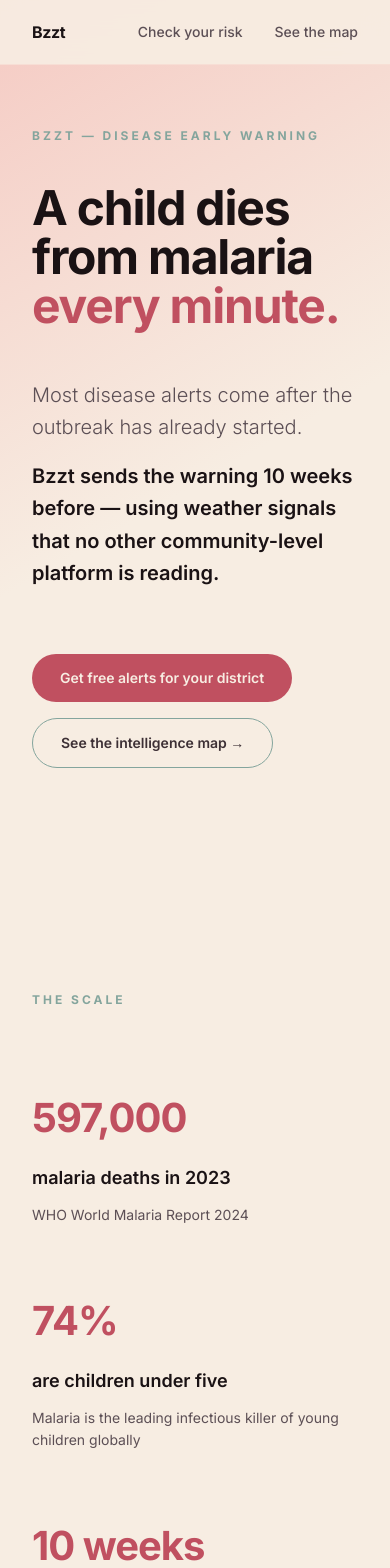
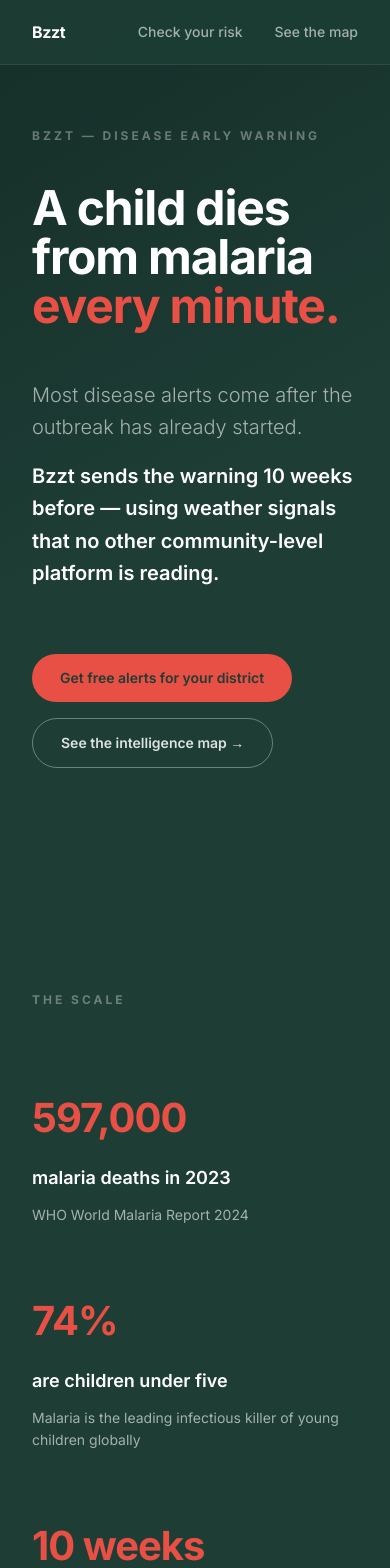
Before and after one commit to divyanka-kapoor/bzzt, a Next.js app: page / in a window 390 px wide. Shown: the top 1568 px of the page. Built offline with nearby package versions, Linux system fonts and the light colour scheme.

Commit message:
Swap to deep teal/white/red color scheme inspired by reference image

```diff
--- a/app/page.tsx
+++ b/app/page.tsx
@@ -10,22 +10,22 @@
 
 export default function Home() {
   return (
-    <main id="main-content" className="overflow-x-hidden" style={{ background: '#f7ede2', color: '#1a1214' }}>
+    <main id="main-content" className="overflow-x-hidden" style={{ background: '#1d3d35', color: '#ffffff' }}>
 
       <a href="#enroll"
         className="sr-only focus:not-sr-only focus:fixed focus:top-4 focus:left-4 focus:z-50 focus:px-4 focus:py-2 focus:rounded-lg focus:text-sm focus:font-medium"
-        style={{ background: '#1a1214', color: '#f7ede2' }}>
+        style={{ background: '#ffffff', color: '#1d3d35' }}>
         Skip to enrollment
       </a>
 
       {/* ── NAV ─────────────────────────────────────────────────────────── */}
       <nav aria-label="Main navigation"
         className="fixed top-0 left-0 right-0 z-50 flex items-center justify-between px-8 md:px-16 py-5"
-        style={{ background: 'rgba(247,237,226,0.92)', backdropFilter: 'blur(12px)', borderBottom: '1px solid rgba(245,202,195,0.4)' }}>
-        <span className="text-base font-bold tracking-tight" style={{ color: '#1a1214' }}>Bzzt</span>
+        style={{ background: 'rgba(29,61,53,0.92)', backdropFilter: 'blur(12px)', borderBottom: '1px solid rgba(255,255,255,0.08)' }}>
+        <span className="text-base font-bold tracking-tight" style={{ color: '#ffffff' }}>Bzzt</span>
         <div className="flex items-center gap-8">
-          <Link href="/lookup" className="text-sm font-medium focus:outline-none focus:underline" style={{ color: '#5c4f55' }}>Check your risk</Link>
-          <Link href="/dashboard" className="text-sm font-medium focus:outline-none focus:underline" style={{ color: '#5c4f55' }}>See the map</Link>
+          <Link href="/lookup" className="text-sm font-medium focus:outline-none focus:underline" style={{ color: 'rgba(255,255,255,0.6)' }}>Check your risk</Link>
+          <Link href="/dashboard" className="text-sm font-medium focus:outline-none focus:underline" style={{ color: 'rgba(255,255,255,0.6)' }}>See the map</Link>
         </div>
       </nav>
 
@@ -33,28 +33,28 @@
       <section
         aria-labelledby="hero-heading"
         className="min-h-screen flex flex-col justify-center px-8 md:px-16 lg:px-24 pt-32 pb-24"
-        style={{ background: 'linear-gradient(150deg, #f5cac3 0%, #f7ede2 55%)' }}
+        style={{ background: 'linear-gradient(150deg, #152e28 0%, #1d3d35 55%)' }}
       >
         <div className="max-w-screen-xl mx-auto w-full">
           <ScrollReveal>
-            <p className="text-xs font-bold uppercase tracking-[0.25em] mb-10" style={{ color: '#84a59d' }}>
+            <p className="text-xs font-bold uppercase tracking-[0.25em] mb-10" style={{ color: 'rgba(255,255,255,0.35)' }}>
               Bzzt — Disease Early Warning
             </p>
           </ScrollReveal>
           <ScrollReveal delay={100}>
             <h1 id="hero-heading"
               className="text-[clamp(3rem,8vw,7rem)] font-bold tracking-tight leading-[1.02] mb-12"
-              style={{ color: '#1a1214' }}>
+              style={{ color: '#ffffff' }}>
               A child dies<br />
               from malaria<br />
-              <span style={{ color: '#c05060' }}>every minute.</span>
+              <span style={{ color: '#e85045' }}>every minute.</span>
             </h1>
           </ScrollReveal>
           <ScrollReveal delay={200}>
-            <p className="text-xl md:text-2xl leading-relaxed max-w-xl mb-4" style={{ color: '#5c4f55', fontWeight: 300 }}>
+            <p className="text-xl md:text-2xl leading-relaxed max-w-xl mb-4" style={{ color: 'rgba(255,255,255,0.6)', fontWeight: 300 }}>
               Most disease alerts come after the outbreak has already started.
             </p>
-            <p className="text-xl md:text-2xl leading-relaxed max-w-xl mb-16 font-semibold" style={{ color: '#1a1214' }}>
+            <p className="text-xl md:text-2xl leading-relaxed max-w-xl mb-16 font-semibold" style={{ color: '#ffffff' }}>
               Bzzt sends the warning 10 weeks before — using weather signals
               that no other community-level platform is reading.
             </p>
@@ -63,12 +63,12 @@
             <div className="flex flex-wrap gap-4">
               <Link href="#enroll"
                 className="inline-flex items-center font-semibold text-sm px-7 py-3.5 rounded-full hover:opacity-90 focus:outline-none focus:ring-2 focus:ring-offset-2 focus:ring-offset-transparent transition-opacity"
-                style={{ background: '#c05060', color: '#f7ede2' }}>
+                style={{ background: '#e85045', color: '#1d3d35' }}>
                 Get free alerts for your district
               </Link>
               <Link href="/dashboard"
                 className="inline-flex items-center font-semibold text-sm px-7 py-3.5 rounded-full hover:opacity-80 focus:outline-none focus:ring-2 focus:ring-offset-2 transition-opacity border"
-                style={{ background: 'transparent', color: '#3d3035', borderColor: '#84a59d' }}>
+                style={{ background: 'transparent', color: 'rgba(255,255,255,0.85)', borderColor: 'rgba(255,255,255,0.35)' }}>
                 See the intelligence map →
               </Link>
             </div>
@@ -78,10 +78,10 @@
 
       {/* ── SECTION 2: THE NUMBERS ──────────────────────────────────────── */}
       <section aria-label="Key statistics" className="min-h-[85vh] flex flex-col justify-center px-8 md:px-16 lg:px-24 py-32"
-        style={{ background: '#f7ede2' }}>
+        style={{ background: '#1d3d35' }}>
         <div className="max-w-screen-xl mx-auto w-full">
           <ScrollReveal>
-            <p className="text-xs font-bold uppercase tracking-[0.25em] mb-20" style={{ color: '#84a59d' }}>The scale</p>
+            <p className="text-xs font-bold uppercase tracking-[0.25em] mb-20" style={{ color: 'rgba(255,255,255,0.35)' }}>The scale</p>
           </ScrollReveal>
           <div className="grid grid-cols-1 md:grid-cols-3 gap-16 md:gap-8">
             {[
@@ -90,26 +90,26 @@
               { n: '10 weeks', sub: 'ahead — in the weather', note: 'Before a single case reaches any health authority', delay: 300 },
             ].map(({ n, sub, note, delay }) => (
               <ScrollReveal key={n} delay={delay}>
-                <div className="text-[clamp(2.5rem,5vw,4.5rem)] font-bold tracking-tight mb-4" style={{ color: '#c05060' }}>{n}</div>
-                <div className="text-lg font-semibold mb-3" style={{ color: '#1a1214' }}>{sub}</div>
-                <div className="text-sm leading-relaxed" style={{ color: '#5c4f55' }}>{note}</div>
+                <div className="text-[clamp(2.5rem,5vw,4.5rem)] font-bold tracking-tight mb-4" style={{ color: '#e85045' }}>{n}</div>
+                <div className="text-lg font-semibold mb-3" style={{ color: '#ffffff' }}>{sub}</div>
+                <div className="text-sm leading-relaxed" style={{ color: 'rgba(255,255,255,0.6)' }}>{note}</div>
               </ScrollReveal>
             ))}
           </div>
 
           {/* Delhi validation */}
           <ScrollReveal delay={200} className="mt-24">
-            <div className="rounded-3xl p-10 md:p-12 max-w-3xl" style={{ background: '#f5cac3' }}>
-              <p className="text-xs font-bold uppercase tracking-[0.25em] mb-5" style={{ color: '#c05060' }}>
+            <div className="rounded-3xl p-10 md:p-12 max-w-3xl" style={{ background: '#2a5248' }}>
+              <p className="text-xs font-bold uppercase tracking-[0.25em] mb-5" style={{ color: '#e85045' }}>
                 Signal validated — Delhi, May 2026
               </p>
-              <p className="text-lg leading-relaxed mb-4" style={{ color: '#3d3035' }}>
+              <p className="text-lg leading-relaxed mb-4" style={{ color: 'rgba(255,255,255,0.85)' }}>
                 Bzzt flagged Delhi as elevated dengue risk based on rising symptom searches
                 and climate conditions. Delhi&rsquo;s Municipal Corporation subsequently
                 confirmed the highest April dengue case count in five years —
                 52 cases, up 24% year-on-year. The Bzzt signal and official case data were in agreement.
               </p>
-              <p className="text-xs" style={{ color: '#5c4f55' }}>
+              <p className="text-xs" style={{ color: 'rgba(255,255,255,0.6)' }}>
                 Source: Business Standard · MCD surveillance data · May 2026
               </p>
             </div>
@@ -119,11 +119,11 @@
 
       {/* ── SECTION 3: THE PROBLEM ──────────────────────────────────────── */}
       <section aria-labelledby="problem-heading" className="min-h-[90vh] flex flex-col justify-center px-8 md:px-16 lg:px-24 py-32"
-        style={{ background: '#fef0e8' }}>
+        style={{ background: '#152e28' }}>
         <div className="max-w-screen-xl mx-auto w-full">
           <ScrollReveal>
-            <p className="text-xs font-bold uppercase tracking-[0.25em] mb-12" style={{ color: '#84a59d' }}>The problem</p>
-            <h2 id="problem-heading" className="text-[clamp(2rem,4.5vw,3.5rem)] font-bold leading-tight mb-20 max-w-3xl" style={{ color: '#1a1214' }}>
+            <p className="text-xs font-bold uppercase tracking-[0.25em] mb-12" style={{ color: 'rgba(255,255,255,0.35)' }}>The problem</p>
+            <h2 id="problem-heading" className="text-[clamp(2rem,4.5vw,3.5rem)] font-bold leading-tight mb-20 max-w-3xl" style={{ color: '#ffffff' }}>
               It&rsquo;s not that the information doesn&rsquo;t exist. It&rsquo;s that it never reaches the people who need it.
             </h2>
           </ScrollReveal>
@@ -135,10 +135,10 @@
               { n: '04', title: 'Nobody is acting on it for the communities that matter', body: 'Not for the CHW in rural Nigeria. Not for the mother in Jharkhand whose child will be the first case. Not for the district officer who needs to order bed nets six weeks before they\'re needed.' },
             ].map(({ n, title, body }, i) => (
               <ScrollReveal key={n} delay={i * 80}>
-                <div className="rounded-2xl p-8 h-full border" style={{ background: '#f7ede2', borderColor: 'rgba(245,202,195,0.6)' }}>
-                  <div className="text-xs font-mono mb-4" style={{ color: '#84a59d' }}>{n}</div>
-                  <h3 className="text-base font-semibold mb-3" style={{ color: '#1a1214' }}>{title}</h3>
-                  <p className="text-sm leading-relaxed" style={{ color: '#3d3035' }}>{body}</p>
+                <div className="rounded-2xl p-8 h-full border" style={{ background: '#1d3d35', borderColor: 'rgba(255,255,255,0.08)' }}>
+                  <div className="text-xs font-mono mb-4" style={{ color: 'rgba(255,255,255,0.35)' }}>{n}</div>
+                  <h3 className="text-base font-semibold mb-3" style={{ color: '#ffffff' }}>{title}</h3>
+                  <p className="text-sm leading-relaxed" style={{ color: 'rgba(255,255,255,0.85)' }}>{body}</p>
                 </div>
               </ScrollReveal>
             ))}
@@ -148,10 +148,10 @@
 
       {/* ── SECTION 4: PULL QUOTE (full-bleed gold) ─────────────────────── */}
       <section aria-label="Mission statement" className="min-h-[50vh] flex items-center px-8 md:px-16 lg:px-24 py-32"
-        style={{ background: '#f6bd60' }}>
+        style={{ background: '#e85045' }}>
         <div className="max-w-screen-xl mx-auto w-full">
           <ScrollReveal>
-            <blockquote className="text-[clamp(1.75rem,3.5vw,3rem)] font-bold leading-snug max-w-4xl" style={{ color: '#1a1214' }}>
+            <blockquote className="text-[clamp(1.75rem,3.5vw,3rem)] font-bold leading-snug max-w-4xl" style={{ color: '#ffffff' }}>
               &ldquo;Bzzt reads that signal 10 weeks ahead and delivers a free
               warning to communities — before any surveillance system sees
               the first case.&rdquo;
@@ -162,24 +162,24 @@
 
       {/* ── SECTION 5: HOW IT WORKS ─────────────────────────────────────── */}
       <section aria-labelledby="how-heading" className="min-h-[90vh] flex flex-col justify-center px-8 md:px-16 lg:px-24 py-32"
-        style={{ background: '#f7ede2' }}>
+        style={{ background: '#1d3d35' }}>
         <div className="max-w-screen-xl mx-auto w-full">
           <ScrollReveal>
-            <p className="text-xs font-bold uppercase tracking-[0.25em] mb-12" style={{ color: '#84a59d' }}>How it works</p>
-            <h2 id="how-heading" className="text-[clamp(2rem,4vw,3rem)] font-bold mb-20 max-w-2xl" style={{ color: '#1a1214' }}>
+            <p className="text-xs font-bold uppercase tracking-[0.25em] mb-12" style={{ color: 'rgba(255,255,255,0.35)' }}>How it works</p>
+            <h2 id="how-heading" className="text-[clamp(2rem,4vw,3rem)] font-bold mb-20 max-w-2xl" style={{ color: '#ffffff' }}>
               Three steps. Fully automated. Running every night.
             </h2>
           </ScrollReveal>
           <div className="grid grid-cols-1 md:grid-cols-3 gap-8 lg:gap-12">
             {[
-              { accent: '#c05060', bg: '#f5cac3', n: '01', title: 'Read the weather', body: 'Every night, Bzzt fetches 90 days of temperature, rainfall, and humidity for every monitored district. The key signal is what the weather was doing 10 weeks ago — when the mosquitoes started breeding.' },
-              { accent: '#9a6b2a', bg: '#f6e5b0', n: '02', title: 'Score the risk', body: 'A model trained on 1.1 million real outbreak records from 102 countries converts weather signals into an outbreak probability. Rising symptom search trends and CHW field reports boost the score.' },
-              { accent: '#4a7a72', bg: '#d4e8e4', n: '03', title: 'Send the warning', body: 'High-risk districts get an early warning by SMS, WhatsApp, or USSD for feature phones with no data plan. Bilingual — English plus the local language of that district.' },
+              { accent: '#e85045', bg: '#2a5248', n: '01', title: 'Read the weather', body: 'Every night, Bzzt fetches 90 days of temperature, rainfall, and humidity for every monitored district. The key signal is what the weather was doing 10 weeks ago — when the mosquitoes started breeding.' },
+              { accent: '#c0963a', bg: '#2a4035', n: '02', title: 'Score the risk', body: 'A model trained on 1.1 million real outbreak records from 102 countries converts weather signals into an outbreak probability. Rising symptom search trends and CHW field reports boost the score.' },
+              { accent: '#52b8a8', bg: '#1a3530', n: '03', title: 'Send the warning', body: 'High-risk districts get an early warning by SMS, WhatsApp, or USSD for feature phones with no data plan. Bilingual — English plus the local language of that district.' },
             ].map(({ n, accent, bg, title, body }, i) => (
               <ScrollReveal key={n} delay={i * 120} className="rounded-2xl p-10" style={{ background: bg }}>
                 <div className="text-5xl font-bold mb-8" style={{ color: accent }}>{n}</div>
-                <h3 className="text-lg font-bold mb-4" style={{ color: '#1a1214' }}>{title}</h3>
-                <p className="text-sm leading-relaxed" style={{ color: '#3d3035' }}>{body}</p>
+                <h3 className="text-lg font-bold mb-4" style={{ color: '#ffffff' }}>{title}</h3>
+                <p className="text-sm leading-relaxed" style={{ color: 'rgba(255,255,255,0.85)' }}>{body}</p>
               </ScrollReveal>
             ))}
           </div>
@@ -192,11 +192,11 @@
               { icon: '👨‍👩‍👧', who: 'Families', note: 'Free SMS in local language — no smartphone, no app, no internet needed' },
             ].map(({ icon, who, note }, i) => (
               <ScrollReveal key={who} delay={i * 80}>
-                <div className="rounded-xl p-6 flex gap-4 items-start border" style={{ background: 'rgba(255,255,255,0.5)', borderColor: 'rgba(245,202,195,0.5)' }}>
+                <div className="rounded-xl p-6 flex gap-4 items-start border" style={{ background: 'rgba(255,255,255,0.06)', borderColor: 'rgba(255,255,255,0.08)' }}>
                   <span className="text-2xl shrink-0" role="img" aria-label={who}>{icon}</span>
                   <div>
-                    <div className="text-sm font-semibold mb-1" style={{ color: '#1a1214' }}>{who}</div>
-                    <div className="text-xs leading-relaxed" style={{ color: '#5c4f55' }}>{note}</div>
+                    <div className="text-sm font-semibold mb-1" style={{ color: '#ffffff' }}>{who}</div>
+                    <div className="text-xs leading-relaxed" style={{ color: 'rgba(255,255,255,0.6)' }}>{note}</div>
                   </div>
                 </div>
               </ScrollReveal>
@@ -207,11 +207,11 @@
 
       {/* ── SECTION 6: PROOF ────────────────────────────────────────────── */}
       <section aria-labelledby="proof-heading" className="min-h-[90vh] flex flex-col justify-center px-8 md:px-16 lg:px-24 py-32"
-        style={{ background: '#fef0e8' }}>
+        style={{ background: '#152e28' }}>
         <div className="max-w-screen-xl mx-auto w-full">
           <ScrollReveal>
-            <p className="text-xs font-bold uppercase tracking-[0.25em] mb-12" style={{ color: '#84a59d' }}>The science</p>
-            <h2 id="proof-heading" className="text-[clamp(2rem,4vw,3rem)] font-bold mb-20 max-w-2xl" style={{ color: '#1a1214' }}>
+            <p className="text-xs font-bold uppercase tracking-[0.25em] mb-12" style={{ color: 'rgba(255,255,255,0.35)' }}>The science</p>
+            <h2 id="proof-heading" className="text-[clamp(2rem,4vw,3rem)] font-bold mb-20 max-w-2xl" style={{ color: '#ffffff' }}>
               Validated against 10 years of real outbreak data. Not simulations.
             </h2>
           </ScrollReveal>
@@ -219,8 +219,8 @@
           <div className="grid grid-cols-1 lg:grid-cols-2 gap-12 items-start">
             {/* Lag chart */}
             <ScrollReveal delay={100}>
-              <div className="rounded-2xl p-10" style={{ background: '#f7ede2' }}>
-                <h3 className="text-sm font-semibold mb-8" style={{ color: '#3d3035' }}>
+              <div className="rounded-2xl p-10" style={{ background: '#1d3d35' }}>
+                <h3 className="text-sm font-semibold mb-8" style={{ color: 'rgba(255,255,255,0.85)' }}>
                   How far ahead does the weather signal peak before cases do?
                 </h3>
                 <div className="space-y-4"
@@ -235,17 +235,17 @@
                     { lag: '12 wks', r: 0.482 },
                   ].map(({ lag, r, peak }) => (
                     <div key={lag} className="flex items-center gap-5">
-                      <div className="text-xs w-14 text-right shrink-0" style={{ color: '#5c4f55' }}>{lag}</div>
-                      <div className="flex-1 rounded-full h-3 overflow-hidden" style={{ background: '#f5cac3' }}>
-                        <div className="h-full rounded-full" style={{ width: `${r * 195}%`, background: peak ? '#c05060' : '#84a59d', opacity: peak ? 1 : 0.6 }} />
+                      <div className="text-xs w-14 text-right shrink-0" style={{ color: 'rgba(255,255,255,0.6)' }}>{lag}</div>
+                      <div className="flex-1 rounded-full h-3 overflow-hidden" style={{ background: '#2a5248' }}>
+                        <div className="h-full rounded-full" style={{ width: `${r * 195}%`, background: peak ? '#e85045' : 'rgba(255,255,255,0.35)', opacity: peak ? 1 : 0.6 }} />
                       </div>
-                      <div className="text-xs w-32 shrink-0 font-semibold" style={{ color: peak ? '#c05060' : '#5c4f55' }}>
+                      <div className="text-xs w-32 shrink-0 font-semibold" style={{ color: peak ? '#e85045' : 'rgba(255,255,255,0.6)' }}>
                         r = {r}{peak ? ' ← peak' : ''}
                       </div>
                     </div>
                   ))}
                 </div>
-                <p className="text-xs mt-8 leading-relaxed" style={{ color: '#5c4f55' }}>
+                <p className="text-xs mt-8 leading-relaxed" style={{ color: 'rgba(255,255,255,0.6)' }}>
                   Spearman correlation, São Paulo 2014–2023, n = 2,610 weeks. p &lt; 0.001 at all lags shown.
                   Source: InfoDengue / FIOCRUZ — Brazil&rsquo;s national disease surveillance authority.
                 </p>
@@ -260,10 +260,10 @@
                 { stat: '11 of 14',  label: 'Cities beat random chance', body: 'Cross-validated by holding out entire countries the model never trained on — across Brazil, Peru, Colombia, Taiwan, Philippines.', delay: 300 },
               ].map(({ stat, label, body, delay }) => (
                 <ScrollReveal key={stat} delay={delay}>
-                  <div className="rounded-2xl p-8 border" style={{ background: '#f7ede2', borderColor: 'rgba(245,202,195,0.6)' }}>
-                    <div className="text-3xl font-bold mb-2" style={{ color: '#c05060' }}>{stat}</div>
-                    <div className="text-sm font-semibold mb-2" style={{ color: '#1a1214' }}>{label}</div>
-                    <div className="text-sm leading-relaxed" style={{ color: '#3d3035' }}>{body}</div>
+                  <div className="rounded-2xl p-8 border" style={{ background: '#1d3d35', borderColor: 'rgba(255,255,255,0.08)' }}>
+                    <div className="text-3xl font-bold mb-2" style={{ color: '#e85045' }}>{stat}</div>
+                    <div className="text-sm font-semibold mb-2" style={{ color: '#ffffff' }}>{label}</div>
+                    <div className="text-sm leading-relaxed" style={{ color: 'rgba(255,255,255,0.85)' }}>{body}</div>
                   </div>
                 </ScrollReveal>
               ))}
@@ -275,17 +275,17 @@
       {/* ── SECTION 7: ENROLL ───────────────────────────────────────────── */}
       <section id="enroll" aria-labelledby="enroll-heading"
         className="min-h-[80vh] flex flex-col justify-center px-8 md:px-16 lg:px-24 py-32"
-        style={{ background: '#f5cac3' }}>
+        style={{ background: '#2a5248' }}>
         <div className="max-w-screen-xl mx-auto w-full">
           <div className="max-w-2xl">
             <ScrollReveal>
-              <p className="text-xs font-bold uppercase tracking-[0.25em] mb-10" style={{ color: '#c05060' }}>Get protected</p>
-              <h2 id="enroll-heading" className="text-[clamp(2rem,4.5vw,3.5rem)] font-bold leading-tight mb-8" style={{ color: '#1a1214' }}>
+              <p className="text-xs font-bold uppercase tracking-[0.25em] mb-10" style={{ color: '#e85045' }}>Get protected</p>
+              <h2 id="enroll-heading" className="text-[clamp(2rem,4.5vw,3.5rem)] font-bold leading-tight mb-8" style={{ color: '#ffffff' }}>
                 Get an early warning<br />for your district.
               </h2>
             </ScrollReveal>
             <ScrollReveal delay={100}>
-              <p className="text-lg leading-relaxed mb-12" style={{ color: '#3d3035' }}>
+              <p className="text-lg leading-relaxed mb-12" style={{ color: 'rgba(255,255,255,0.85)' }}>
                 Free. No app. Works on any phone — including basic feature phones.
                 Enter any village, town, or district in the 26 monitored countries.
               </p>
@@ -294,7 +294,7 @@
               <EnrollmentWidget />
             </ScrollReveal>
             <ScrollReveal delay={300}>
-              <p className="text-sm mt-8" style={{ color: '#5c4f55' }}>
+              <p className="text-sm mt-8" style={{ color: 'rgba(255,255,255,0.6)' }}>
                 Alerts by SMS, WhatsApp, or USSD (*384#) — in English and your local language.
               </p>
             </ScrollReveal>
@@ -303,16 +303,16 @@
       </section>
 
       {/* ── FOOTER ──────────────────────────────────────────────────────── */}
-      <footer className="px-8 md:px-16 lg:px-24 py-12 border-t" style={{ background: '#f7ede2', borderColor: '#f5cac3' }}>
-        <div className="max-w-screen-xl mx-auto flex flex-col md:flex-row items-start md:items-center justify-between gap-6 text-xs" style={{ color: '#5c4f55' }}>
+      <footer className="px-8 md:px-16 lg:px-24 py-12 border-t" style={{ background: '#1d3d35', borderColor: '#2a5248' }}>
+        <div className="max-w-screen-xl mx-auto flex flex-col md:flex-row items-start md:items-center justify-between gap-6 text-xs" style={{ color: 'rgba(255,255,255,0.6)' }}>
           <div className="space-y-1">
-            <div className="font-bold" style={{ color: '#1a1214' }}>Bzzt</div>
+            <div className="font-bold" style={{ color: '#ffffff' }}>Bzzt</div>
             <div>Autonomous mosquito-borne disease early warning · © 2026</div>
           </div>
           <div className="flex items-center gap-6 flex-wrap">
             <span>Data: Open-Meteo · OpenDengue · WHO · GADM</span>
-            <Link href="/dashboard" className="font-medium hover:underline focus:outline-none focus:underline" style={{ color: '#3d3035' }}>Intelligence map</Link>
-            <Link href="/lookup" className="font-medium hover:underline focus:outline-none focus:underline" style={{ color: '#3d3035' }}>Risk lookup</Link>
+            <Link href="/dashboard" className="font-medium hover:underline focus:outline-none focus:underline" style={{ color: 'rgba(255,255,255,0.85)' }}>Intelligence map</Link>
+            <Link href="/lookup" className="font-medium hover:underline focus:outline-none focus:underline" style={{ color: 'rgba(255,255,255,0.85)' }}>Risk lookup</Link>
           </div>
         </div>
       </footer>
```
